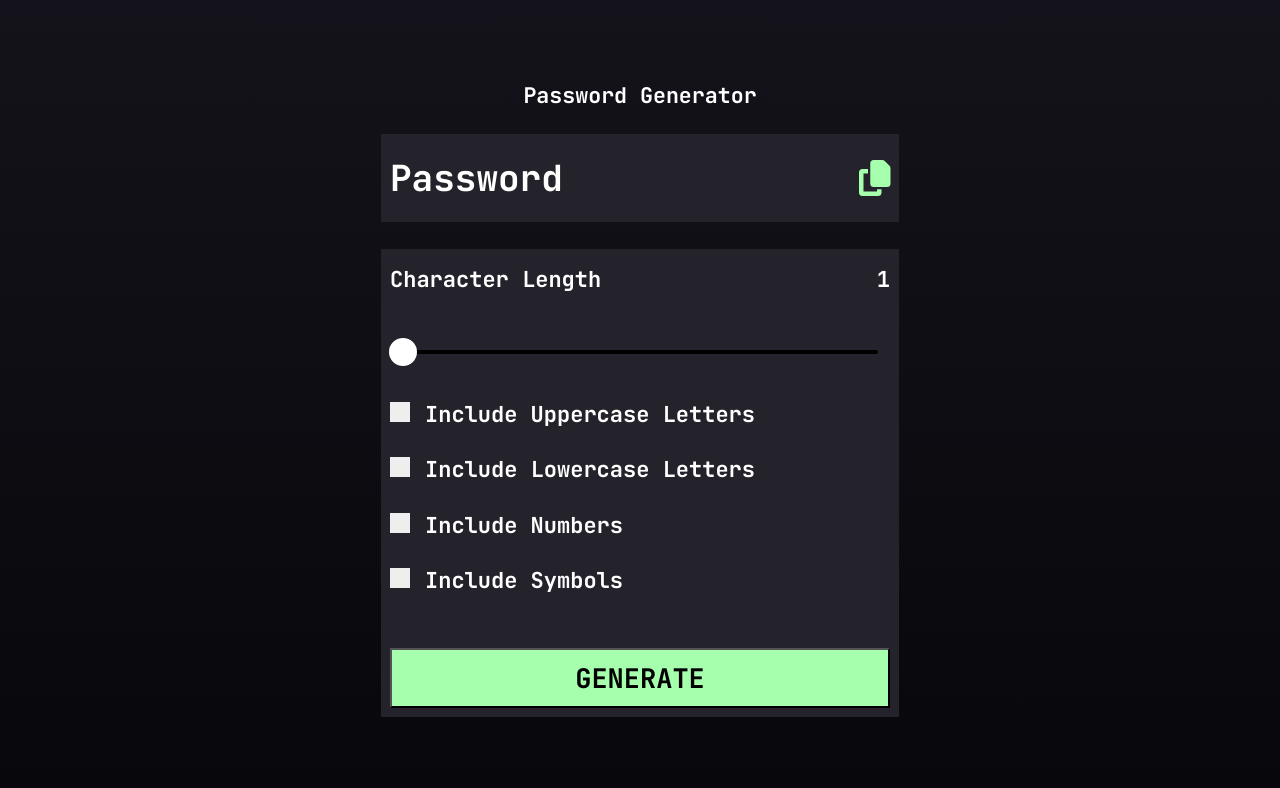
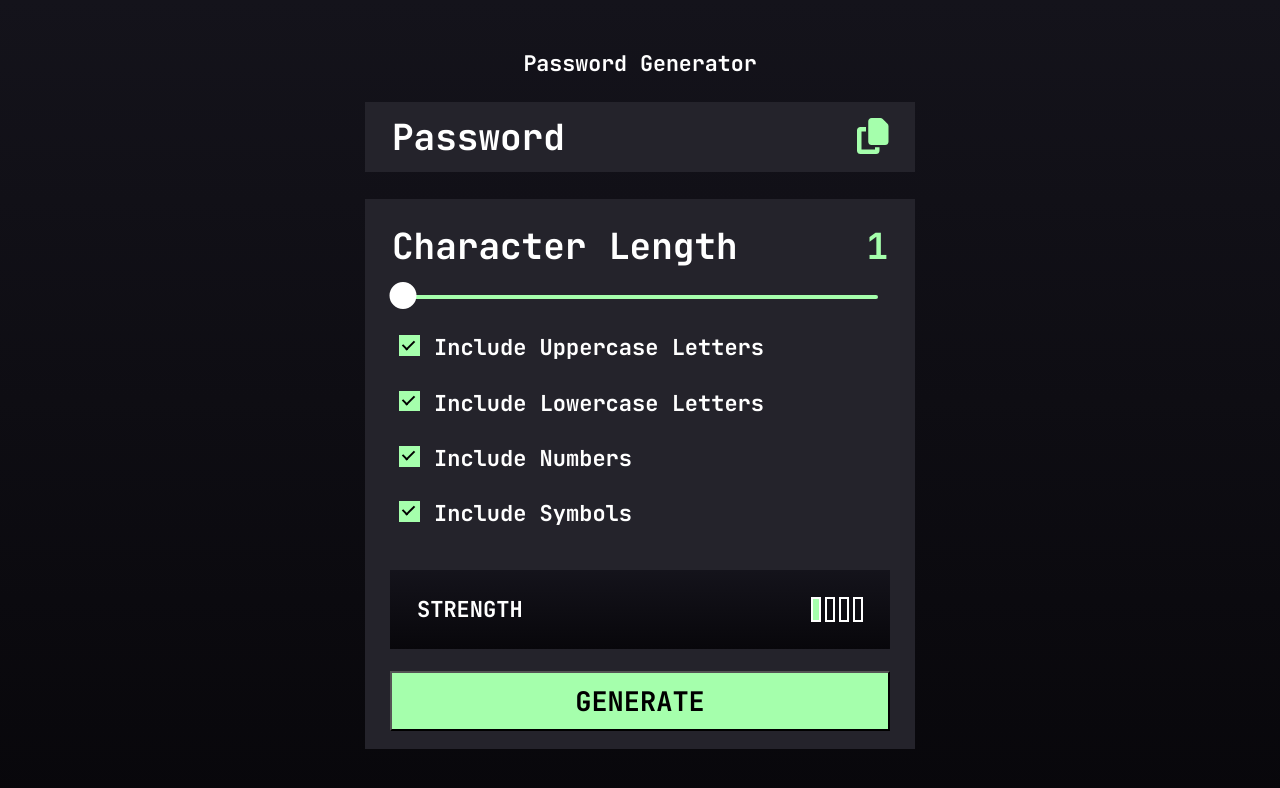
Before and after one commit to Dirk19991/FrontendMentor---Password-Generator, a React (Create React App) app: page / in a window 1280 px wide. Shown: the top 788 px of the page. Built offline with nearby package versions, Linux system fonts and the light colour scheme.

Commit message:
add strength scale

```diff
--- a/src/App.js
+++ b/src/App.js
@@ -4,6 +4,7 @@ import { Header } from './components/Header';
 import { Button } from './components/Button';
 import { Checkboxes } from './components/Checkboxes';
 import { Character } from './components/Character';
+import { Strength } from './components/Strength';
 import { passwordValues } from './passwordValues';
 import Range from 'rc-slider';
 import 'rc-slider/assets/index.css';
@@ -14,29 +15,41 @@ const StyledApp = styled.div`
   justify-content: center;
   align-items: center;
   color: white;
-  width: 500px;
+  width: 550px;
   gap: 1.5rem;
+
+  @media (max-width: 600px) {
+    width: 350px;
+  }
 `;
 
 const Wrapper = styled.div`
   display: flex;
   flex-direction: column;
   width: 100%;
-  height: 450px;
+  height: 550px;
   background-color: rgb(36, 35, 43);
-  padding: 0.5rem;
+
   align-items: center;
   justify-content: space-between;
+`;
+
+const StyledRange = styled(Range)`
+  width: 475px;
+
+  @media (max-width: 600px) {
+    width: 325px;
+  }
 `;
 
 export const App = () => {
   const [password, setPassword] = useState('Password');
 
   const [state, setState] = useState({
-    uppercase: false,
-    lowercase: false,
-    numbers: false,
-    symbols: false,
+    uppercase: true,
+    lowercase: true,
+    numbers: true,
+    symbols: true,
   });
 
   const [length, setLength] = useState(1);
@@ -46,29 +59,30 @@ export const App = () => {
       <Header password={password} />
       <Wrapper>
         <Character length={length} setLength={setLength} />
-        <Range
+        <StyledRange
           onChange={(e) => setLength(e)}
-          style={{ width: '475px' }}
           min={1}
           max={10}
           handleStyle={{
             backgroundColor: 'white',
-            height: 28,
+            height: '1.5rem',
             opacity: 1,
-            marginTop: -12,
+            marginTop: '-0.7rem',
 
-            width: 28,
+            width: '1.5rem',
             borderColor: 'white',
           }}
           trackStyle={{
             backgroundColor: 'rgb(165, 255, 172)',
+            width: '100%',
           }}
           railStyle={{
             backgroundColor: 'black',
-            width: 475,
+            width: '90%',
           }}
         />
         <Checkboxes state={state} setState={setState} />
+        <Strength length={length} state={state} />
         <Button length={length} state={state} setPassword={setPassword} />
       </Wrapper>
     </StyledApp>
--- a/src/components/Button.jsx
+++ b/src/components/Button.jsx
@@ -8,19 +8,13 @@ const StyledButton = styled.button`
   background-color: rgb(165, 255, 172);
   cursor: pointer;
   font-size: 1.5rem;
+  margin-bottom: 1rem;
+
+  @media (max-width: 600px) {
+    width: 300px;
+  }
 `;
 export const Button = ({ setPassword, state, length }) => {
-  console.log(length);
-
-  console.log(
-    generatePassword(length, {
-      uppercase: true,
-      lowercase: false,
-      numbers: false,
-      symbols: false,
-    })
-  );
-
   return (
     <StyledButton onClick={() => setPassword(generatePassword(length, state))}>
       GENERATE
--- a/src/components/Character.jsx
+++ b/src/components/Character.jsx
@@ -2,19 +2,30 @@ import React from 'react';
 import styled from 'styled-components';
 
 const Flex = styled.div`
-  width: 500px;
+  width: 100%;
 
   display: flex;
   justify-content: space-between;
-  padding: 0.5rem;
-  font-size: 22px;
+  align-items: center;
+  padding: 1.5rem;
+  padding-bottom: 0;
+  font-size: 2rem;
+`;
+
+const Length = styled.div`
+  color: rgb(165, 255, 172);
+  font-size: 2rem;
+`;
+
+const CharacterLength = styled.div`
+  font-size: 2rem;
 `;
 
 export const Character = ({ length }) => {
   return (
     <Flex>
-      <div>Character Length</div>
-      <div>{length}</div>
+      <CharacterLength>Character Length</CharacterLength>
+      <Length>{length}</Length>
     </Flex>
   );
 };
--- a/src/components/Checkboxes.jsx
+++ b/src/components/Checkboxes.jsx
@@ -34,12 +34,12 @@ const StyledCheckbox = styled.label`
   }
 
   & span::after {
-    left: 6px;
-    top: 2px;
-    width: 5px;
-    height: 10px;
+    left: 0.33rem;
+    top: 0.12rem;
+    width: 0.3rem;
+    height: 0.55rem;
     border: solid black;
-    border-width: 0 3px 3px 0;
+    border-width: 0 0.16rem 0.16rem 0;
     -webkit-transform: rotate(45deg);
     -ms-transform: rotate(45deg);
     transform: rotate(45deg);
@@ -55,11 +55,15 @@ const Input = styled.input`
 `;
 const Checkmark = styled.span`
   position: absolute;
-  top: 0;
+  top: 0rem;
   left: 0;
-  height: 20px;
-  width: 20px;
+  height: 1.15rem;
+  width: 1.15rem;
   background-color: #eee;
+
+  @media (max-width: 600px) {
+    top: 0.35rem;
+  }
 `;
 
 const Flex = styled.div`
@@ -68,6 +72,11 @@ const Flex = styled.div`
   display: flex;
   justify-content: flex-start;
   gap: 1rem;
+  padding: 0.5rem;
+
+  @media (max-width: 600px) {
+    width: 300px;
+  }
 `;
 
 export const Checkboxes = ({ state, setState }) => {
--- a/src/components/Header.jsx
+++ b/src/components/Header.jsx
@@ -13,21 +13,29 @@ const StyledPassword = styled.div`
   height: 70px;
   background-color: rgb(36, 35, 43);
   display: flex;
-  padding: 0.5rem;
+  padding: 1.5rem;
   align-items: center;
   justify-content: space-between;
   font-size: 2rem;
 `;
 
+const Wrapper = styled.div`
+  cursor: pointer;
+`;
+
 export const Header = ({ password }) => {
-  console.log(password);
-
   return (
     <>
       <StyledName>Password Generator</StyledName>
       <StyledPassword>
         {password}
-        <FontAwesomeIcon icon={faCopy} color='rgb(165, 255, 172)' />
+        <Wrapper>
+          <FontAwesomeIcon
+            onClick={() => navigator.clipboard.writeText(password)}
+            icon={faCopy}
+            color='rgb(165, 255, 172)'
+          />
+        </Wrapper>
       </StyledPassword>
     </>
   );
--- /dev/null
+++ b/src/components/Strength.jsx
@@ -0,0 +1,61 @@
+import React from 'react';
+import styled from 'styled-components';
+import { passwordStrength } from '../functions';
+
+const Flex = styled.div`
+  display: flex;
+  justify-content: space-between;
+  background: linear-gradient(180deg, #14131b 0%, #08070b 100%);
+  padding: 1.5rem;
+  width: 500px;
+
+  @media (max-width: 600px) {
+    width: 300px;
+  }
+`;
+
+const StyledStrength = styled.div`
+  font-size: 22px;
+`;
+
+const StrengthScale = styled.div`
+  display: flex;
+  gap: 4px;
+`;
+
+const StrengthBar = styled.div`
+  heigth: 12px;
+  width: 10px;
+  border: 2px solid white;
+  background-color: ${(props) => props.color};
+`;
+
+const strengthArr = [1, 1, 1, 1];
+
+export const Strength = ({ length, state }) => {
+  const states = Object.values(state).reduce((a, b) => {
+    if (b === true) {
+      return (a += 2);
+    } else {
+      return a;
+    }
+  }, 0);
+
+  let strengthCount = passwordStrength(length, states);
+
+  return (
+    <Flex>
+      <StyledStrength>STRENGTH</StyledStrength>
+      <StrengthScale>
+        {strengthArr.map((elem, index) => {
+          --strengthCount;
+          return strengthCount >= 0 ? (
+            <StrengthBar color='rgb(165, 255, 172)' key={index}></StrengthBar>
+          ) : (
+            <StrengthBar key={index}></StrengthBar>
+          );
+        })}
+      </StrengthScale>
+    </Flex>
+  );
+};
--- a/src/functions.js
+++ b/src/functions.js
@@ -12,6 +12,10 @@ export function generatePassword(length, params) {
     }
   }
 
+  if (passwordOptions.length === 0) {
+    throw new Error('Please choose some flags');
+  }
+
   const randomPassword = [];
 
   while (randomPassword.length < length) {
@@ -24,3 +28,25 @@ export function generatePassword(length, params) {
 
   return randomPassword.join('');
 }
+
+export function passwordStrength(length, flags) {
+  if (length <= 5) {
+    return 1;
+  }
+
+  if (length + flags < 14) {
+    return 1;
+  }
+
+  if (length + flags >= 14 && length + flags < 16) {
+    return 2;
+  }
+
+  if (length + flags >= 16 && length + flags < 18) {
+    return 3;
+  }
+
+  if (length + flags === 18) {
+    return 4;
+  }
+}
--- a/src/index.css
+++ b/src/index.css
@@ -6,3 +6,13 @@
   font-style: normal;
   font-weight: normal;
 }
+
+* {
+  box-sizing: border-box;
+}
+
+@media (max-width: 600px) {
+  html {
+    font-size: 2px;
+  }
+}
--- a/src/index.js
+++ b/src/index.js
@@ -17,6 +17,12 @@ const GlobalStyle = createGlobalStyle`
   body {
     background: linear-gradient(180deg, #14131B 0%, #08070B 100%);
   }
+
+  @media (max-width: 600px) {
+    html {
+      font-size: 12px;
+    }
+  }
 `;
 
 const StyledApp = styled.div`
```
